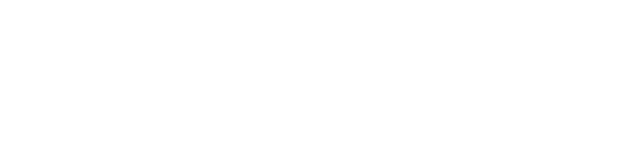
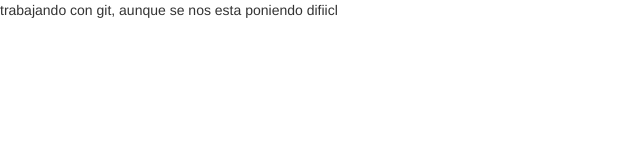
Before and after one commit to mugetsu18/tutorial, a plain HTML site: page index.html in a window 1280 px wide. Shown: the whole page, without its empty margins (0-640 px from the left). Drawn offline with nearby package versions, Linux system fonts and the light colour scheme.

Commit message:
probando el archivo
nada que decir 1 de la ma;ana

```diff
--- a/index.html
+++ b/index.html
@@ -8,5 +8,6 @@
 </head>
 <body>
 
+<p> trabajando con git, aunque se nos esta poniendo difiicl </p>
 </body>
 </html>
```
